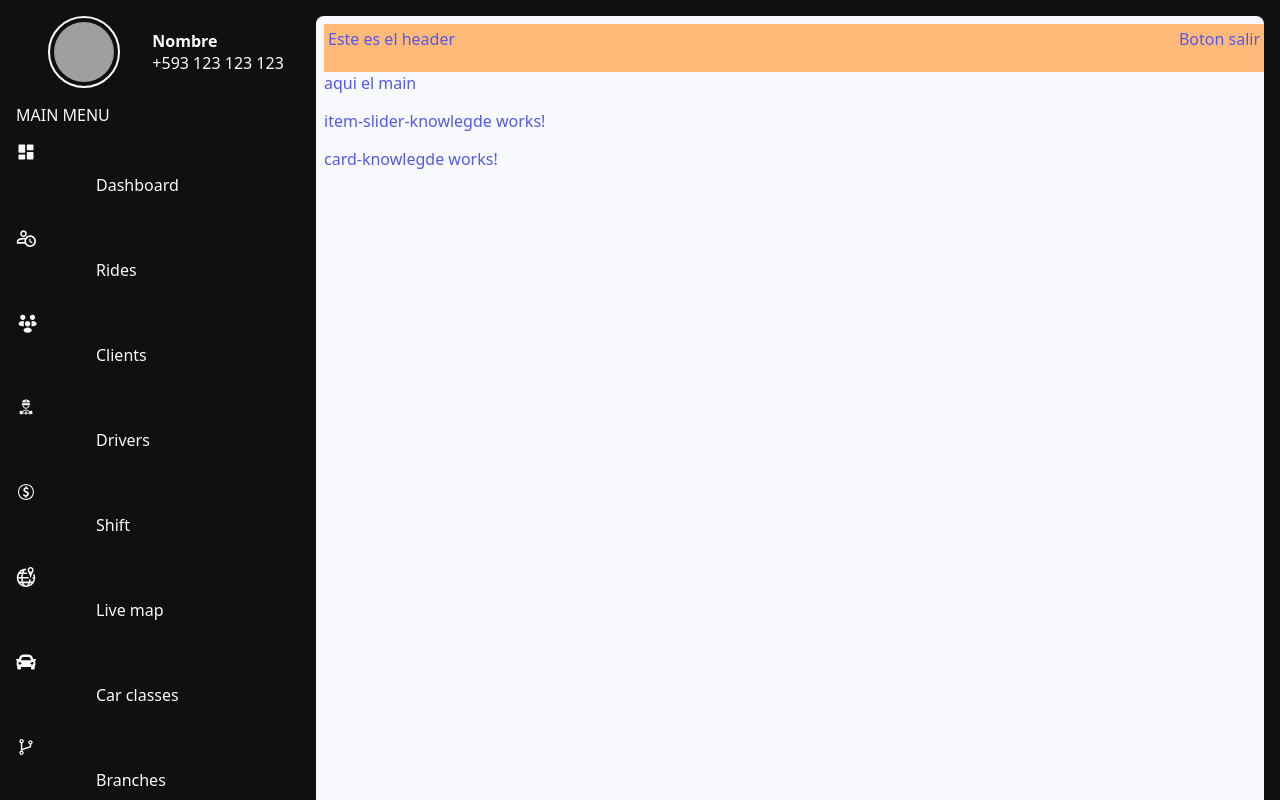
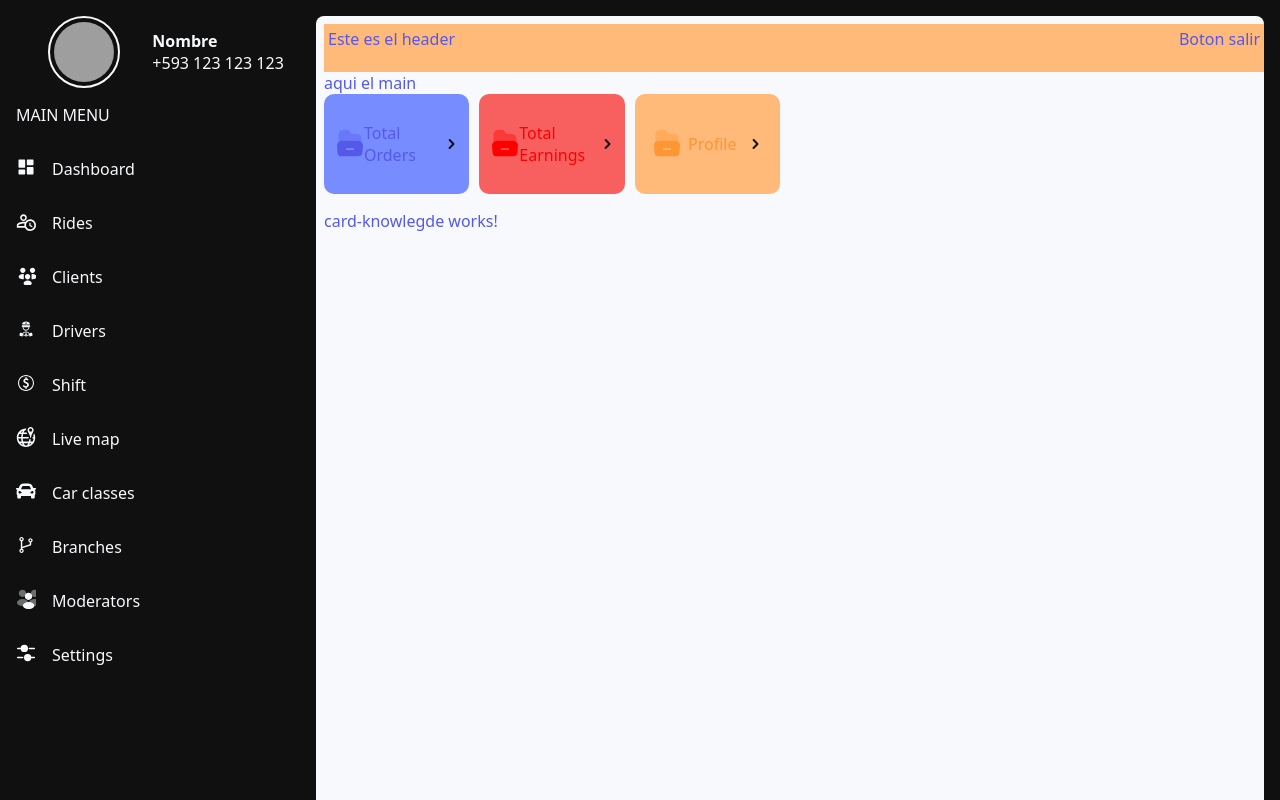
Before and after one commit to ErickAndrangoToaquiza/EjercicioPractico, an Angular app: page /knowlegde-base in a window 1280 px wide. Shown: the top 800 px of the page. Built offline with nearby package versions, Linux system fonts and the light colour scheme; grey boxes are pictures that could not be loaded.

Commit message:
feat: implementation of sliders

```diff
--- a/src/app/components/pages/knowlegde-base/item-slider-knowlegde/item-slider-knowlegde.component.html
+++ b/src/app/components/pages/knowlegde-base/item-slider-knowlegde/item-slider-knowlegde.component.html
@@ -1 +1,28 @@
-<p>item-slider-knowlegde works!</p>
+<div class="wrapper" *ngIf="sliders.length > 0">
+  <div
+    class="card"
+    [ngStyle]="{ 'background-color': slider.colorBackg }"
+    *ngFor="let slider of sliders"
+  >
+    <app-icon
+      [name]="slider.icon"
+      width="30px"
+      height="30px"
+      [color]="slider.colorItems"
+      class="card__folder"
+    ></app-icon>
+    <p
+      class="card__title"
+      [ngStyle]="{ 'color': slider.colorItems }"
+    >
+      {{ slider.name }}
+    </p>
+    <app-icon
+      name="icon-arrow-left"
+      width="20px"
+      height="20px"
+      color="var(--dark-color)"
+      class="card__arrow"
+    ></app-icon>
+  </div>
+</div>
--- a/src/app/components/pages/knowlegde-base/item-slider-knowlegde/item-slider-knowlegde.component.scss
+++ b/src/app/components/pages/knowlegde-base/item-slider-knowlegde/item-slider-knowlegde.component.scss
@@ -0,0 +1,16 @@
+.wrapper {
+  display: flex;
+  max-width: 50%;
+}
+
+.card {
+  position: relative;
+  display: flex;
+  align-items: center;
+  width: 15rem;
+  height: 5rem;
+  padding: 10px;
+  border-radius: 10px;
+  justify-content: space-evenly;
+  margin-right: 10px;
+}
--- a/src/app/components/pages/knowlegde-base/knowlegde-base/knowlegde-base.component.html
+++ b/src/app/components/pages/knowlegde-base/knowlegde-base/knowlegde-base.component.html
@@ -1,3 +1,2 @@
-
-<app-item-slider-knowlegde></app-item-slider-knowlegde>
+<app-item-slider-knowlegde [sliders]="sliders"></app-item-slider-knowlegde>
 <app-card-knowlegde></app-card-knowlegde>
--- a/src/app/components/pages/knowlegde-base/knowlegde-base/knowlegde-base.component.ts
+++ b/src/app/components/pages/knowlegde-base/knowlegde-base/knowlegde-base.component.ts
@@ -1,10 +1,14 @@
 import { Component } from '@angular/core';
+import { SliderItems } from 'src/app/const/sliders.const';
+import { Slider } from 'src/app/models/slider.interface';
 
 @Component({
   selector: 'app-knowlegde-base',
   templateUrl: './knowlegde-base.component.html',
-  styleUrls: ['./knowlegde-base.component.scss']
+  styleUrls: ['./knowlegde-base.component.scss'],
 })
 export class KnowlegdeBaseComponent {
+  sliders: Slider[] = SliderItems;
 
+  constructor() {}
 }
--- /dev/null
+++ b/src/app/const/sliders.const.ts
@@ -0,0 +1,32 @@
+import { Slider } from '../models/slider.interface';
+
+export const SliderItems: Slider[] = [
+  {
+    name: 'Total Orders',
+    route: '/',
+    icon: 'icon-folder',
+    colorBackg: 'var(--blueberry-color)',
+    colorItems: 'var(--primary-color)',
+  },
+  {
+    name: 'Total Earnings',
+    route: '/',
+    icon: 'icon-folder',
+    colorBackg: 'var(--pink-color)',
+    colorItems: 'var(--danger-color)',
+  },
+  {
+    name: 'Profile',
+    route: '/',
+    icon: 'icon-folder',
+    colorBackg: 'var(--orange-color)',
+    colorItems: 'var(--secondary-color)',
+  },
+  // {
+  //   name: 'Sales',
+  //   route: '/',
+  //   icon: 'icon-folder',
+  //   colorBackg: 'var(--green-color)',
+  //   colorItems: 'var(--success-color)',
+  // },
+];
--- a/src/app/modules/shared/components/sidebar/sidebar.component.html
+++ b/src/app/modules/shared/components/sidebar/sidebar.component.html
@@ -10,7 +10,7 @@
         <p>MAIN MENU</p>
     </div>
     <div [routerLink]="option.route" class="sidebar__row" *ngFor="let option of menuOptions"  [class.sidebar__row--selected]="true">
-        <app-icon  name="{{option.icon}}" width="80px" height="80px" color="var(--light-gray-color)"></app-icon>
-        <p>{{option.name}}</p>
+        <app-icon  name="{{option.icon}}" width="20px" height="20px" color="var(--light-gray-color)"></app-icon>
+        <p class="sidebar__title">{{option.name}}</p>
     </div>
 </div>
--- a/src/app/modules/shared/components/sidebar/sidebar.component.scss
+++ b/src/app/modules/shared/components/sidebar/sidebar.component.scss
@@ -38,4 +38,7 @@
         align-items: center;
         justify-content: space-evenly;
     }
+    &__title{
+        margin-left: 1rem;
+    }
 }
```
Also changed, not shown: src/app/components/pages/knowlegde-base/item-slider-knowlegde/item-slider-knowlegde.component.ts (+4 -3 lines), src/app/models/slider.interface.ts (added, +7 -0 lines).
